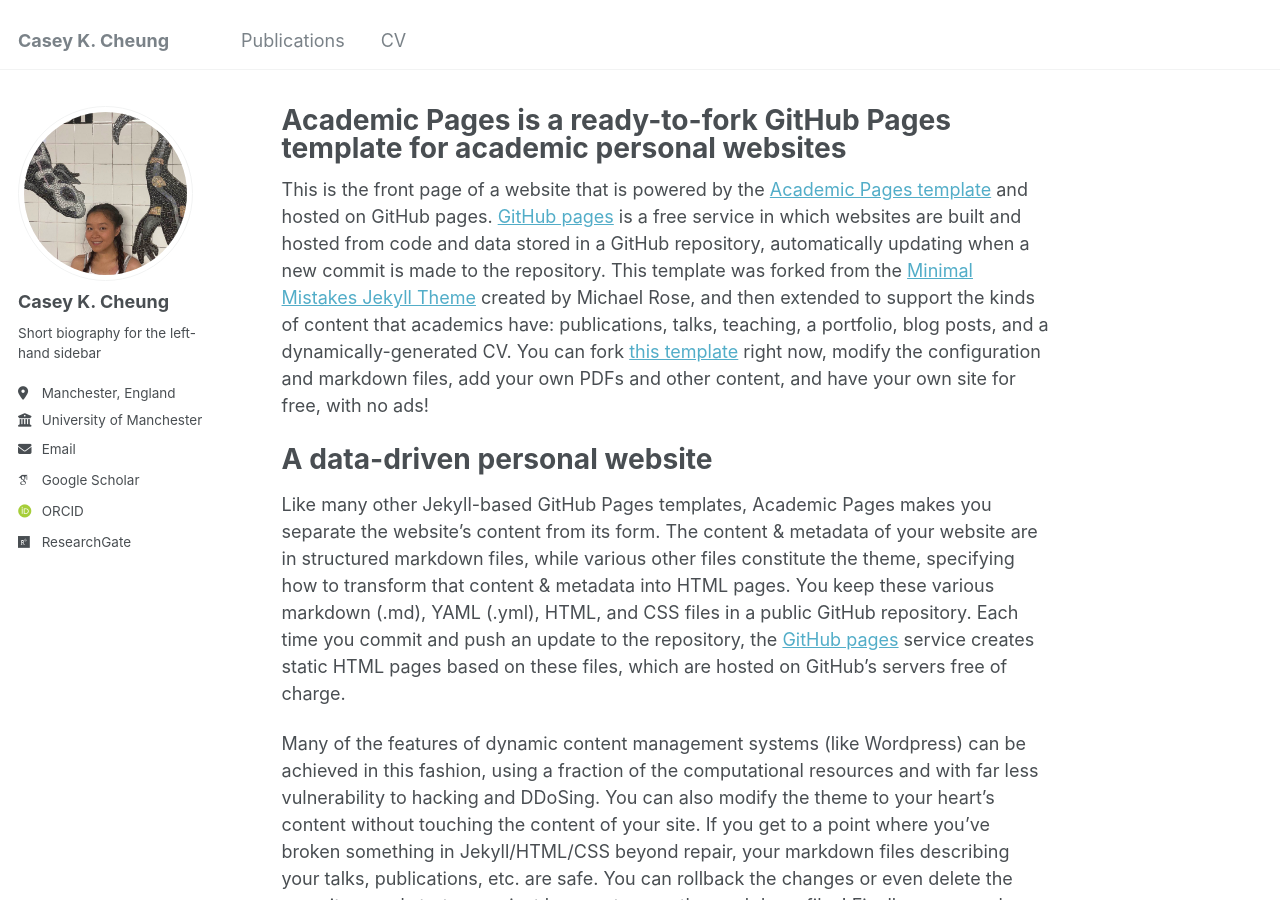
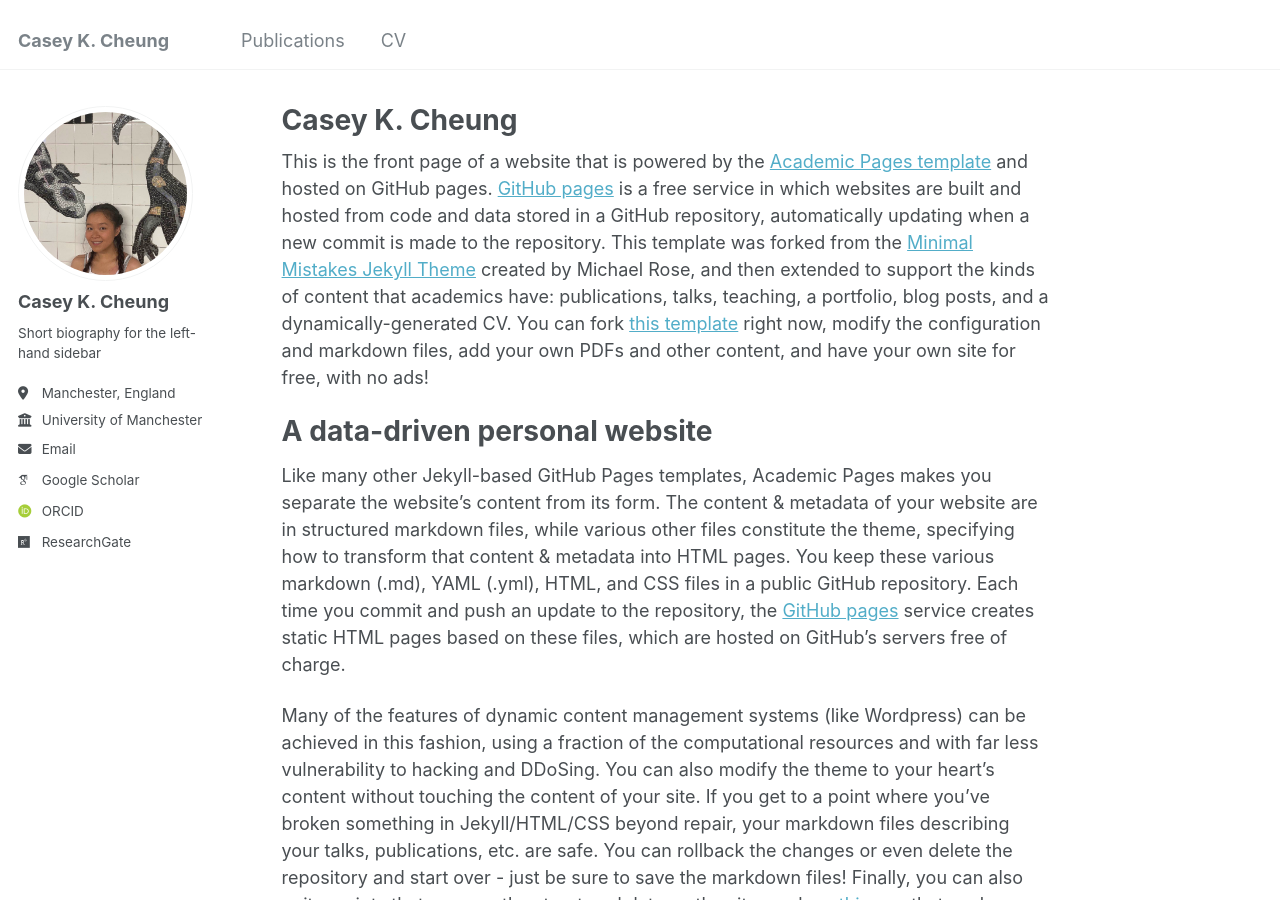
Before and after one commit to casey-cheung/casey-cheung.github.io, a Jekyll site: the page built from _pages/about.md, in a window 1280 px wide and 900 px high. Built offline with Jekyll 4.4.1, drawn with Linux system fonts in a browser that asks for light colours; some web fonts are replaced.

Commit message:
Update about.md

```diff
--- a/_pages/about.md
+++ b/_pages/about.md
@@ -1,6 +1,6 @@
 ---
 permalink: /
-title: "Academic Pages is a ready-to-fork GitHub Pages template for academic personal websites"
+title: "Casey K. Cheung"
 author_profile: true
 redirect_from:
   - /about/
```
